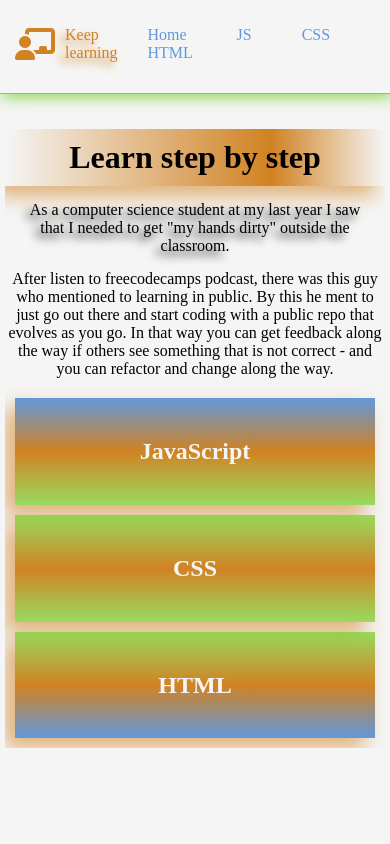
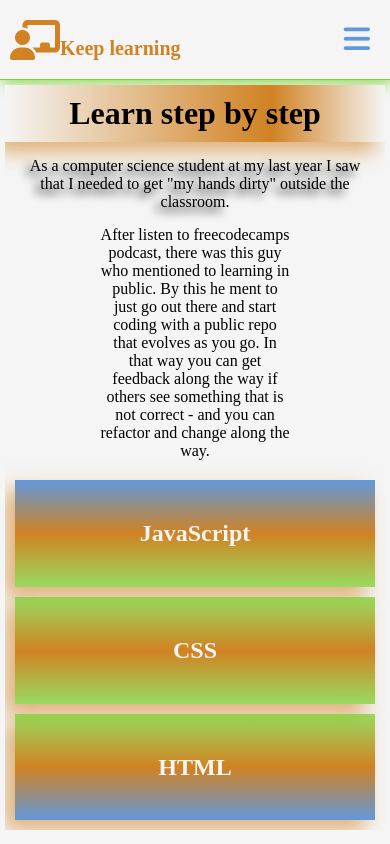
Before and after one commit to terjetopland/learnJavaScript, a website with bundled scripts: page index.html in a window 390 px wide. Built offline with nearby package versions, Linux system fonts and the light colour scheme.

Commit message:
Working on navbar Hamburger transition

```diff
--- a/index.html
+++ b/index.html
@@ -20,6 +20,10 @@
             <li><a href="./learnCSS.html">CSS</a></li>
             <li><a href="./learnHTML.html">HTML</a></li>
         </ul>
+        <input type="checkbox" id="check">
+        <label for="check" class="checkBtn">
+            <i class="fas fa-bars"></i>
+        </label>
     </nav>
     <main class="container">
         <h1 class="mainHeader">Learn step by step</h1>
--- a/main.js
+++ b/main.js
@@ -4,5 +4,3 @@ document.getElementById('formUserName').addEventListener('submit', (eventObject)
     eventObject.preventDefault(); // Prevents refreshing...
     formUserNameHandler(eventObject);
 } )
-
-const backNav = document.querySelector('backArrow');
--- a/navStyles.css
+++ b/navStyles.css
@@ -1,67 +1,64 @@
 .navBar {
-    margin-bottom: 35px;
-    padding-bottom: 5px;
-    min-height: 5vh;
     display: flex;
+    justify-content: space-between;
+    align-items: center;
+    height: 80px;
+    width: 100%;
     border-bottom: 1px solid rgba(113, 209, 34, 0.9);
     box-shadow: 2px 2px 15px rgba(113, 209, 34, 0.9);
     background: rgb(245, 245, 245);
 }
-
-.logo {
-    padding: 10px;
-    align-self: center;
-    align-items: center;
+.navBar .logo {
+    margin-left: 10px;
+    font-size: 20px;
+    font-weight: bold;
     color: rgba(209, 130, 34, 1);
 }
 
-.logo i {
-    padding: 5px;
+.navBar .menu{
+    margin-right: 20px;
 }
 
-.logo span {
-    padding-left: 5px;
-    text-shadow: -5px 5px 10px;
+.navBar .menu li {
+    display: inline-block;
+    margin: 0 5px;
 }
 
-.navbar i {
-    color: rgba(113, 209, 34, 0.7);
-
+.navBar .menu li a {
+    color: rgba(34, 113, 209, 0.7);
+    font-size: 17px;
+    text-transform: uppercase;
 }
 
-.navBar .logo {
-    display: flex;
+.navBar .checkBtn {
+    font-size: 30px;
+    color: rgba(34, 113, 209, 0.7);
+    margin: 20px;
+    cursor: pointer;
+    display: none;
 }
 
-.navBar ul {
-    padding: 10px;
-    list-style: none;
-    display: flex;
-    flex-wrap: wrap;
+#check {
+    display: none;
 }
 
-.navBar ul a {
-    padding-left: 10px;
+@media (max-width: 1000px) {
+    .navBar .checkBtn {
+        display: block;
+    }
+
+    .navBar .menu {
+        position: fixed;
+        width: 100%;
+        height: 100vh;
+        background: rgb(245, 245, 245);
+        top: 80px;
+        left: -100%;
+        transition: all .5s;
+        text-align: center;
+    }
+
+    .navBar .menu li {
+        display: block;
+    }
 }
-
-.navBar .menu a {
-    margin-right: 5ch;
-}
-
-.navBar .menu a , .backArrow{
-    text-decoration: none;
-    color: rgba(34, 113, 209, 0.7);
-}
-
-.navBar .menu a:visited, .backArrow:visited {
-    color: rgba(113, 209, 34, 1)
-}
-
-.navBar .menu a:active, .backArrow:active {
-    color: rgba(209, 130, 34, 1);
-}
-
-
-.navBar .menu a:hover, .backArrow:hover {
-    color: rgba(209, 130, 34, 1)
-}
--- a/styles.css
+++ b/styles.css
@@ -1,3 +1,9 @@
+* {
+    box-sizing: border-box;
+    text-decoration: none;
+    list-style: none;
+}
+
 body {
     background: rgb(245, 245, 245);
     margin: 0;
@@ -26,7 +32,7 @@ body {
 }
 
 .secondPartInro {
-    max-width: 100%;
+    max-width: 50%;
     margin-right: auto;
     margin-left: auto;
 }
```
